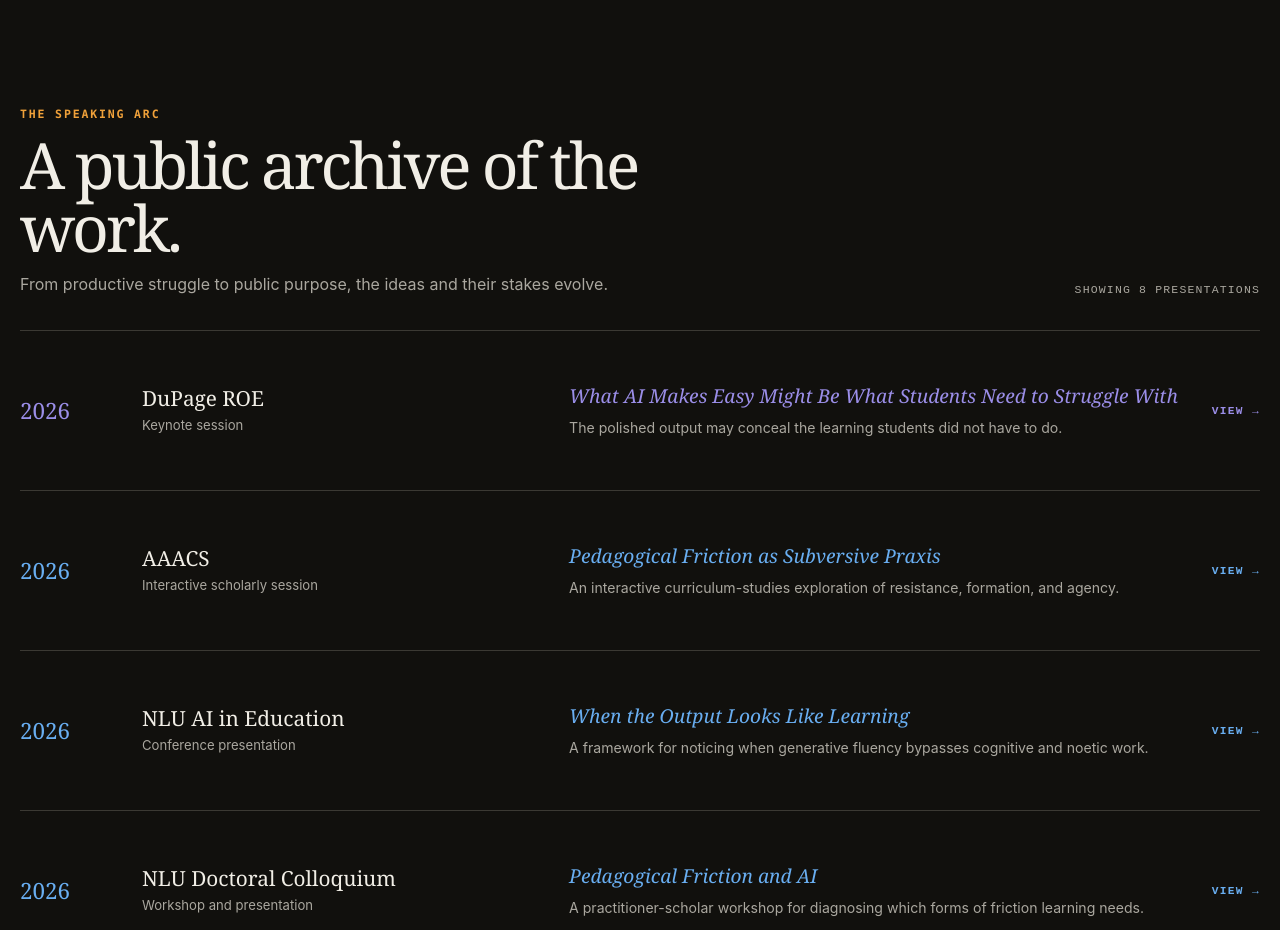
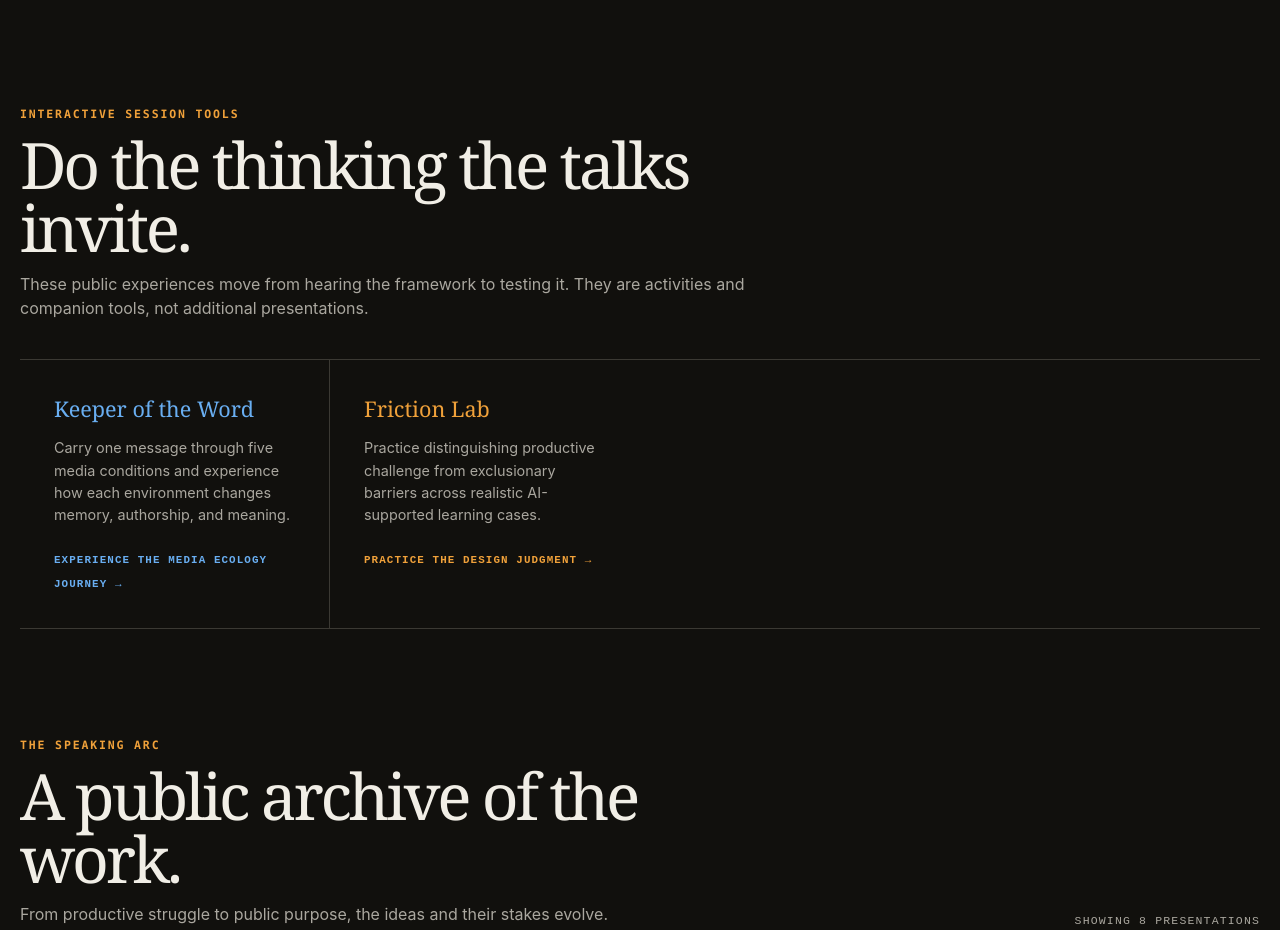
Before and after one commit to minerclass/conference-presentations, a plain HTML site: page index.html in a window 1280 px wide. Shown: the part 1571-2501 px from the top of the page. Drawn offline with Linux system fonts and the light colour scheme.

Commit message:
Add interactive session tools

```diff
--- a/index.html
+++ b/index.html
@@ -289,6 +289,24 @@
       </div>
     </section>
 
+    <section class="wrap" id="interactive-tools">
+      <div class="section-heading">
+        <p class="label">Interactive session tools</p>
+        <h2>Do the thinking the talks invite.</h2>
+        <p>These public experiences move from hearing the framework to testing it. They are activities and companion tools, not additional presentations.</p>
+      </div>
+      <div class="adaptations">
+        <article class="adaptation scholar">
+          <h3>Keeper of the Word</h3><p>Carry one message through five media conditions and experience how each environment changes memory, authorship, and meaning.</p>
+          <a href="https://minerclass.github.io/orality_game/">Experience the media ecology journey →</a>
+        </article>
+        <article class="adaptation practitioner">
+          <h3>Friction Lab</h3><p>Practice distinguishing productive challenge from exclusionary barriers across realistic AI-supported learning cases.</p>
+          <a href="https://minerclass.github.io/friction_game-/">Practice the design judgment →</a>
+        </article>
+      </div>
+    </section>
+
     <section class="wrap" id="archive">
       <div class="archive-top">
         <div class="section-heading">
```
